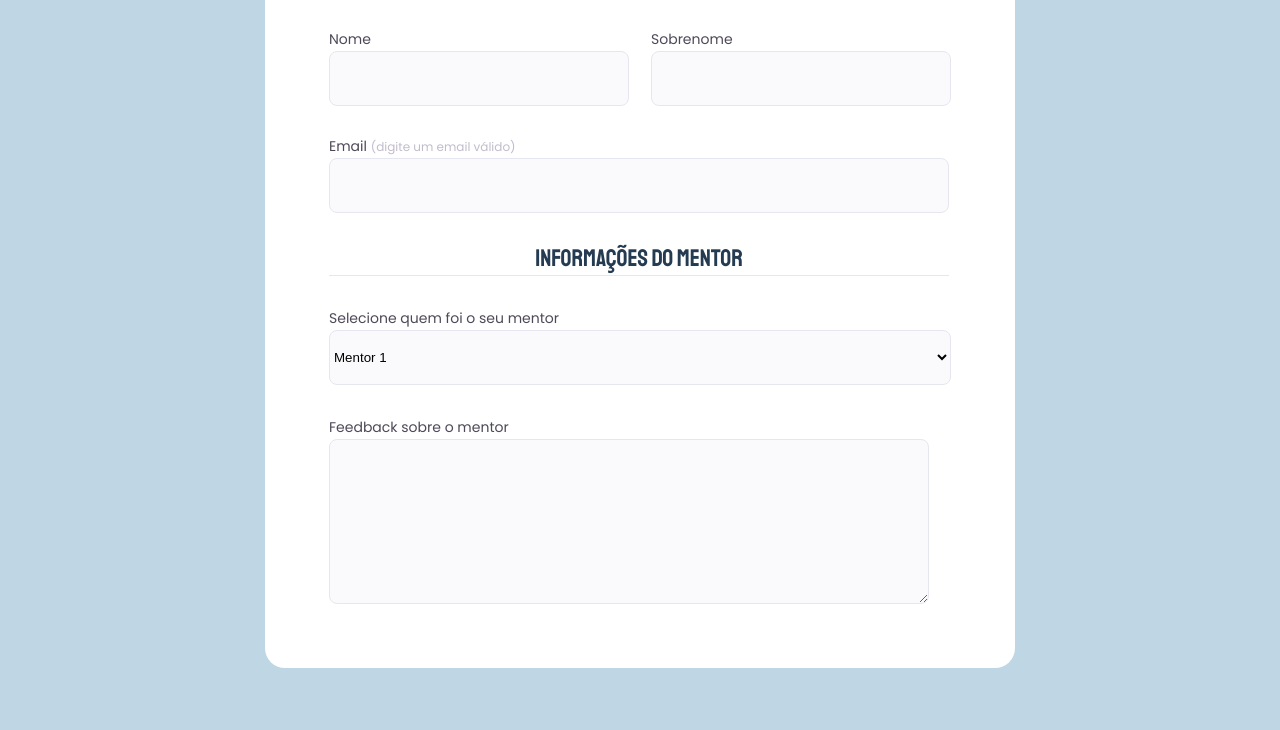
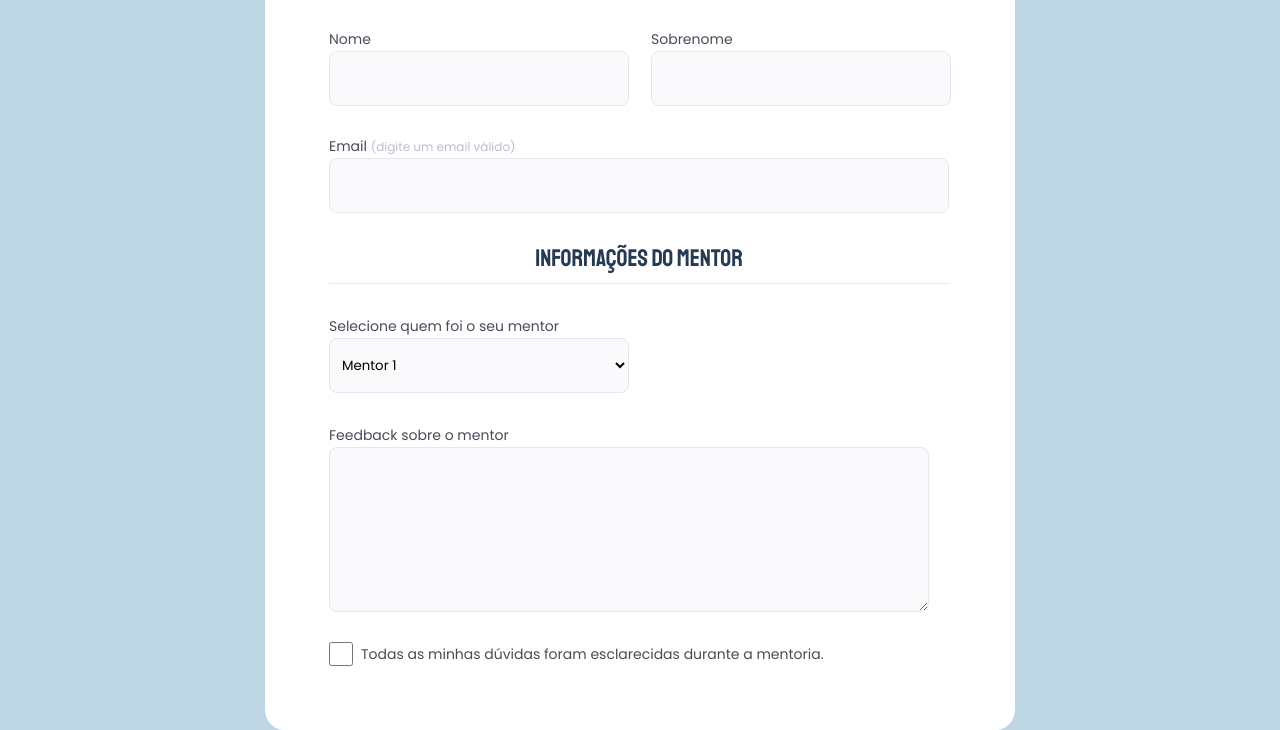
Before and after one commit to CalelBecassi/desafio2-stage03-forms, a plain HTML site: page index.html in a window 1280 px wide. Shown: the part 468-1198 px from the top of the page. Before the commit the page ends 1136 px from the top, so only its background shows below. Drawn offline with Linux system fonts and the light colour scheme.

Commit message:
Iniciando a criação do checkbox

```diff
--- a/index.html
+++ b/index.html
@@ -59,6 +59,11 @@
                         <label for="feedback">Feedback sobre o mentor</label>
                         <textarea id="feedback"></textarea>
                     </div>
+
+                    <div class="input-wrapper checkbox">
+                        <input type="checkbox" id="check">
+                        <label for="check">Todas as minhas dúvidas foram esclarecidas durante a mentoria.</label>
+                    </div>
                 </div>
             </fieldset>
         </form>
--- a/style.css
+++ b/style.css
@@ -6,6 +6,12 @@
 
 body {
     background: #BFD7E4;
+}
+
+body,
+input,
+select,
+textarea {
     font-family: 'Poppins', sans-serif;
 }
 
@@ -47,7 +53,8 @@ header p {
     font-size: 16px;
 }
 
-header .header-form, legend {
+header .header-form,
+legend {
     font-family: Staatliches;
     font-size: 24px;
     line-height: 34px;
@@ -115,6 +122,8 @@ form {
     background: var(--shapes-02, #FAFAFC);
 
     height: 55px;
+
+    padding: 8px;
 }
 
 fieldset {
@@ -135,13 +144,29 @@ legend {
 
     width: 620px;
     border-bottom: 1px solid #E6E6F0;
+    padding-bottom: 8px;
 }
 
 .input-wrapper #email {
     width: 620px;
 }
 
+.input-wrapper select {
+    width: 300px;
+}
+
 .input-wrapper textarea {
     width: 600px;
     height: 165px;
 }
+
+.input-wrapper.checkbox {
+    flex-direction: row;
+    align-items: center;
+    gap: 8px;
+}
+
+.input-wrapper.checkbox input {
+    width: 24px;
+    height: 24px;
+}
```
